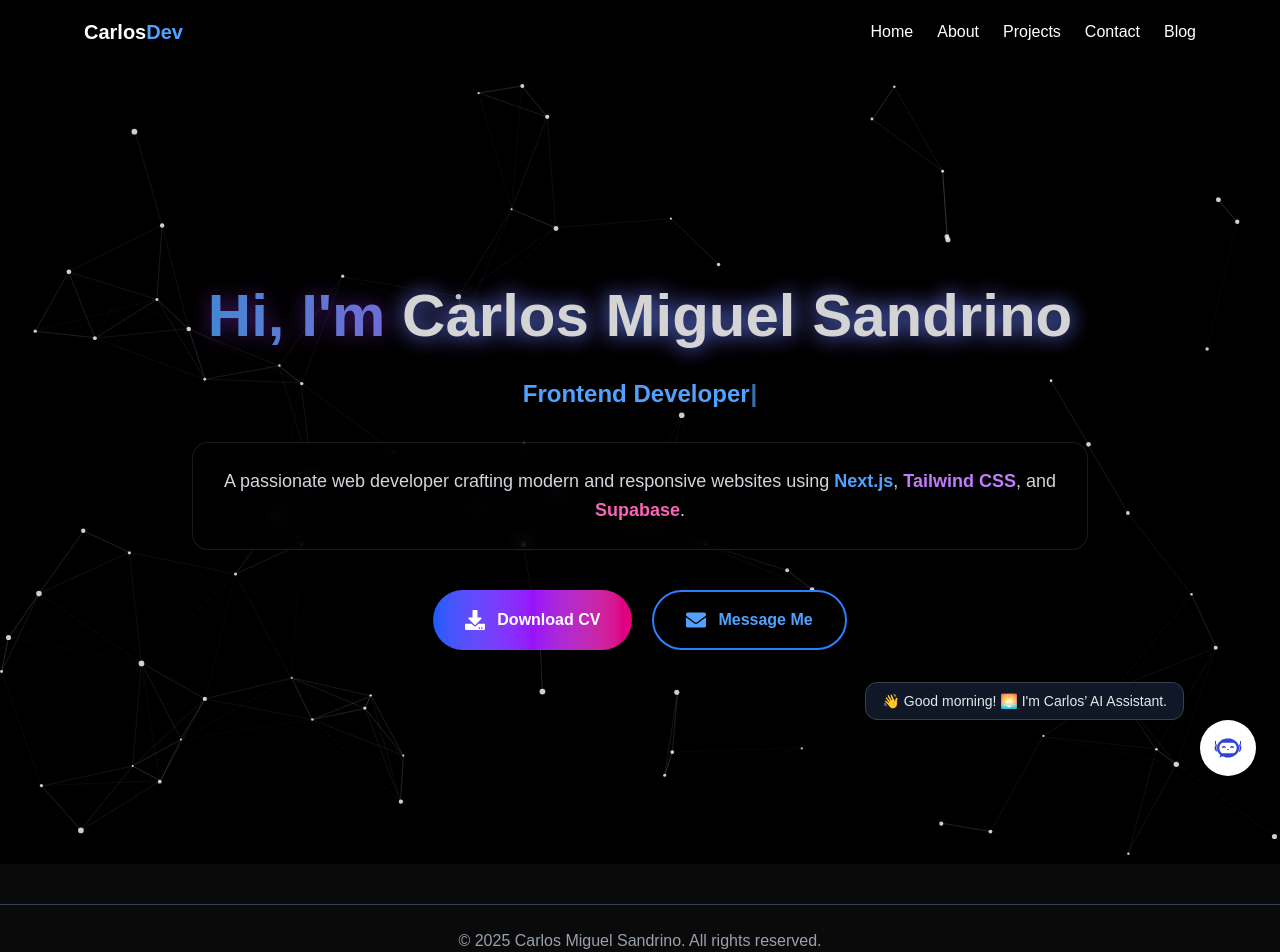
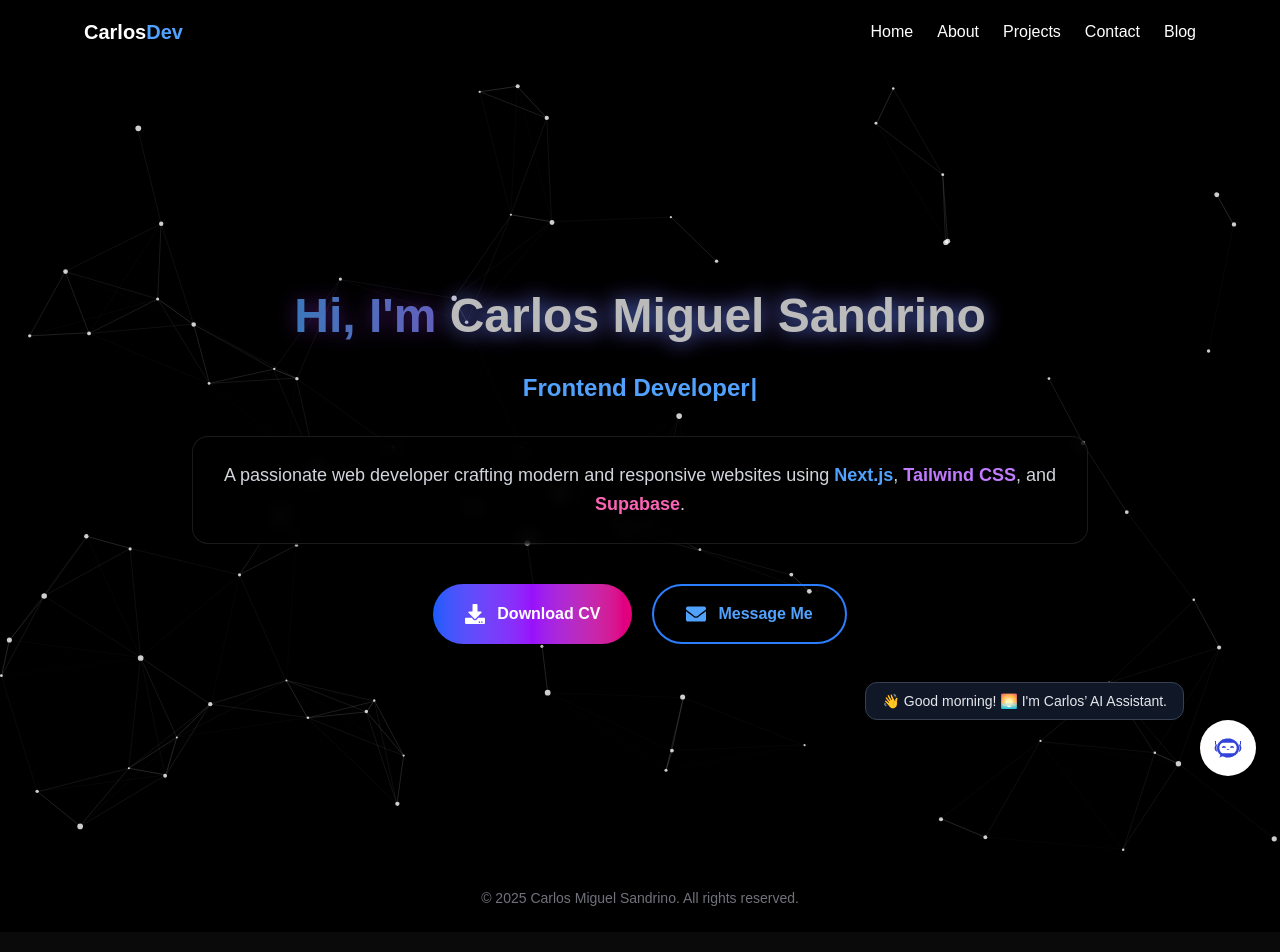
Before and after one commit to Crl0sDEV/Latest-Portfolio-V1, a Next.js app: page / in a window 1280 px wide. Shown: the top 952 px of the page. Built offline with nearby package versions, Linux system fonts and the light colour scheme.

Commit message:
Small fix within footer and main page

```diff
--- a/src/app/page.js
+++ b/src/app/page.js
@@ -1,7 +1,7 @@
 "use client";
 
 import Reveal from "../components/Reveal";
-import ParticlesBackground from "../components/ParticlesBackground"; // BAGO: Eto na yung hacker style
+import ParticlesBackground from "../components/ParticlesBackground";
 import { motion } from "framer-motion";
 import { FaDownload, FaEnvelope } from "react-icons/fa";
 import Link from "next/link";
@@ -18,7 +18,7 @@ export default function Home() {
       <div className="relative z-10 flex flex-col items-center max-w-4xl mx-auto text-center">
 
         <Reveal>
-          <h1 className="text-5xl md:text-6xl font-bold bg-linear-to-r from-blue-400 via-purple-500 to-pink-500 bg-clip-text text-transparent animate-pulse drop-shadow-[0_0_10px_rgba(147,51,234,0.6)] py-2">
+          <h1 className="text-4xl md:text-5xl font-bold bg-linear-to-r from-blue-400 via-purple-500 to-pink-500 bg-clip-text text-transparent animate-pulse drop-shadow-[0_0_10px_rgba(147,51,234,0.6)] py-2">
             Hi, I&apos;m{" "}
             <span className="font-extrabold text-white drop-shadow-[0_0_10px_rgba(56,189,248,0.6)] block mt-2 md:inline">
               Carlos Miguel Sandrino
@@ -37,6 +37,7 @@ export default function Home() {
                   "Next.js Enthusiast",
                   "Supabase Builder",
                   "Mobile App Developer",
+                  "Full Stack Developer",
                 ],
                 autoStart: true,
                 loop: true,
--- a/src/components/Footer.jsx
+++ b/src/components/Footer.jsx
@@ -1,7 +1,9 @@
 export default function Footer() {
-    return (
-      <footer className="py-6 text-center border-t border-gray-700 mt-10 text-gray-400">
-        © {new Date().getFullYear()} Carlos Miguel Sandrino. All rights reserved.
-      </footer>
-    );
-  }
+  return (
+    <footer className="w-full py-6 text-center bg-[#000000] text-zinc-500">
+      <p className="text-sm">
+          © {new Date().getFullYear()} Carlos Miguel Sandrino. All rights reserved.
+      </p>
+    </footer>
+  );
+}
```
